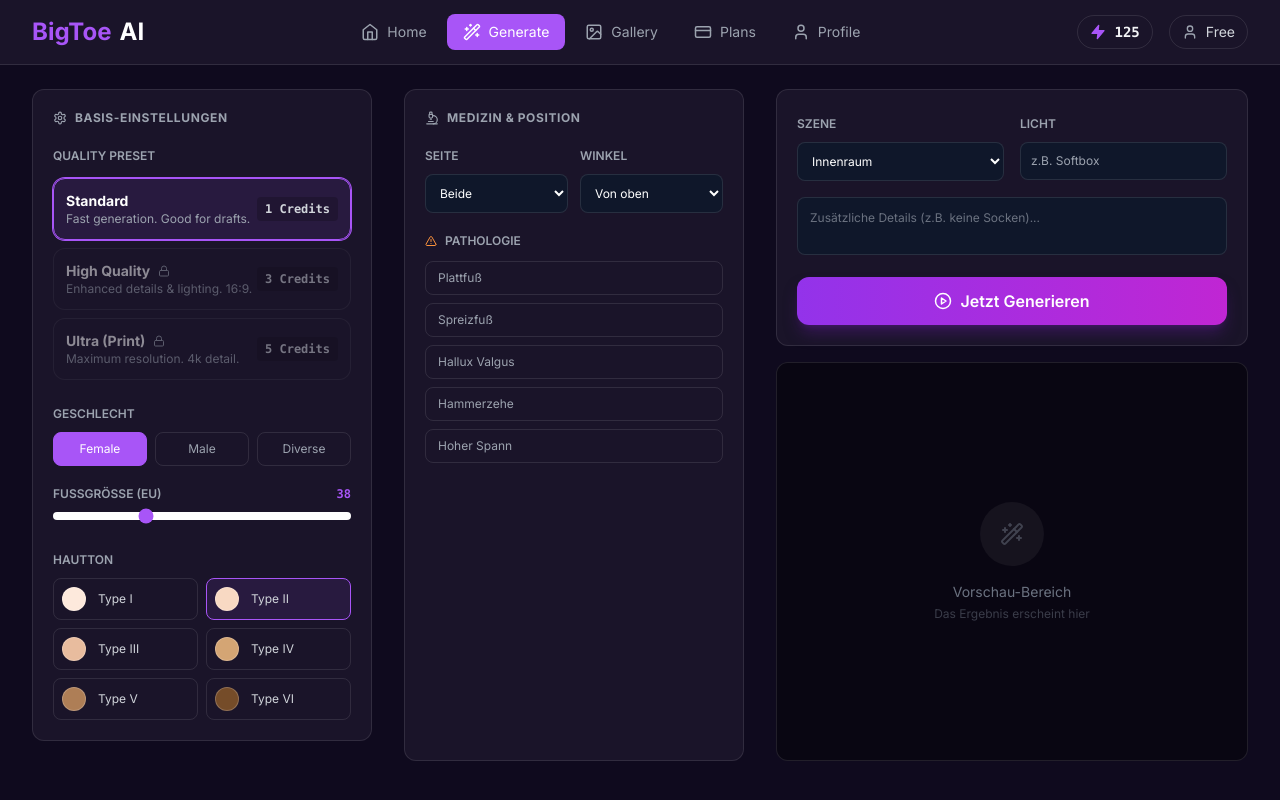
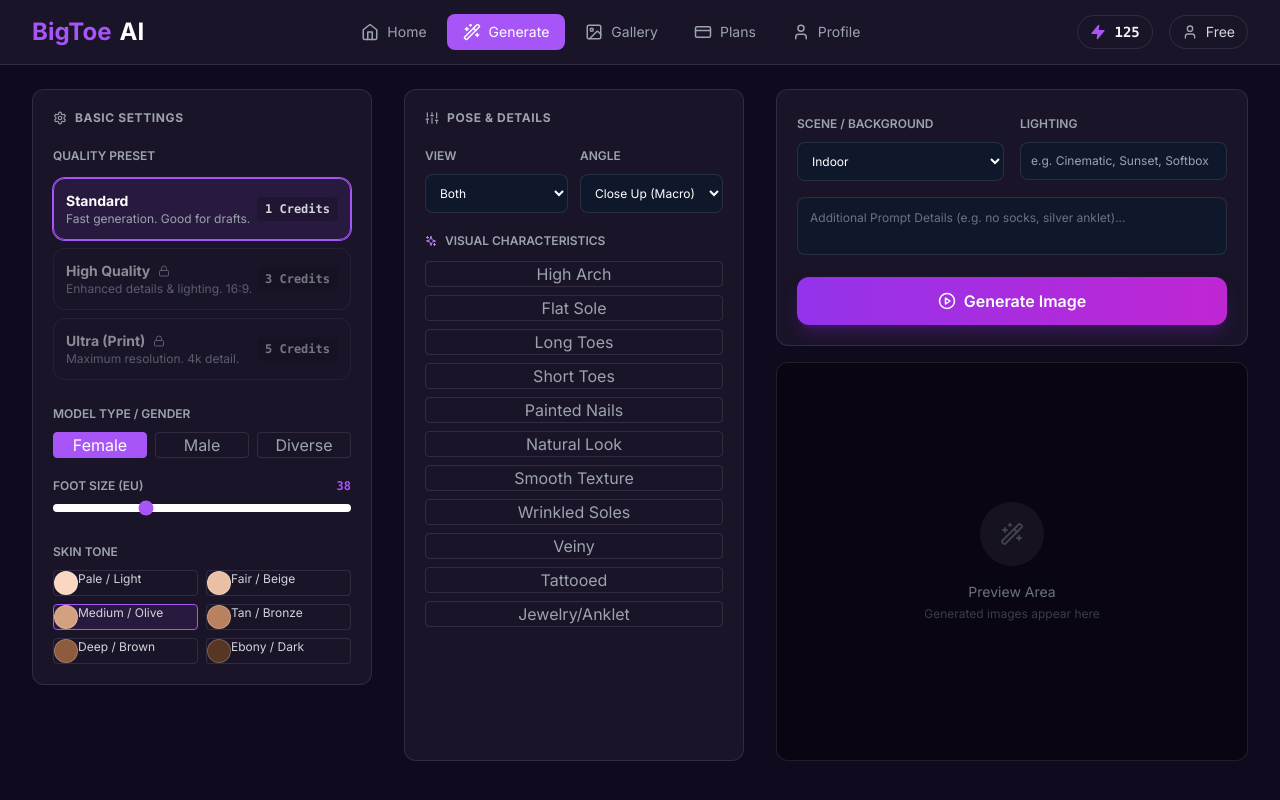
Before and after one commit to ChrisDCHelgert/Bigtoe, a React (Vite) app: page /#/generator in a window 1280 px wide. Shown: the top 800 px of the page. Built offline with nearby package versions, Linux system fonts and the light colour scheme.

Commit message:
feat(branding): pivot to creator/lifestyle platform (v2.0)

```diff
--- a/constants.ts
+++ b/constants.ts
@@ -7,28 +7,28 @@
 export const PLANS = [
   {
     id: 'basic',
-    name: 'Basic',
+    name: 'Starter',
     price: '9,99 €',
     credits: 100,
-    features: ['50 Bilder/Monat', 'Standard Qualität (HD)', 'Basis-Kategorien'],
-    description: 'Für Einzelpersonen & Einsteiger',
+    features: ['50 Images/Month', 'Standard Quality', 'Basic Styles'],
+    description: 'For casual creators & trying it out',
   },
   {
     id: 'pro',
-    name: 'Pro',
+    name: 'Creator',
     price: '19,99 €',
     credits: 500,
-    features: ['200 Bilder/Monat', 'Hohe Auflösung', 'Priorisierter Server-Zugriff', 'Keine Wartezeit'],
+    features: ['200 Images/Month', 'High Resolution', 'Priority Generation', 'No Watermarks'],
     recommended: true,
-    description: 'Für professionelle Podologen & Praxen',
+    description: 'Best for content creators & artists',
   },
   {
     id: 'premium',
-    name: 'Premium',
+    name: 'Pro',
     price: '29,99 €',
     credits: 1500,
-    features: ['Unbegrenzte Bilder', '4K Ultra-HD', 'VIP Support', 'Exklusive Stile'],
-    description: 'Für Kliniken & Großteams',
+    features: ['Uncapped Potential', '4K Ultra-HD', 'Commercial License', 'Exclusive Prompts'],
+    description: 'For power users & agencies',
   },
 ];
 
@@ -38,12 +38,27 @@
   { id: 'pro', name: 'Pro', credits: 1500, price: '49,99€' },
 ];
 
-export const MEDICAL_CONDITIONS = [
-  'Plattfuß (Flat Foot)',
-  'Spreizfuß (Splay Foot)',
-  'Hallux Valgus',
-  'Hammerzehe',
-  'Hoher Spann (High Arch)'
+export const SKIN_TONE_PRESETS = [
+  { name: 'Pale / Light', value: 'very light skin tone', hex: '#FAD7C0' },
+  { name: 'Fair / Beige', value: 'light skin tone', hex: '#EAC0A5' },
+  { name: 'Medium / Olive', value: 'medium skin tone', hex: '#D2A180' },
+  { name: 'Tan / Bronze', value: 'tan skin tone', hex: '#B88260' },
+  { name: 'Deep / Brown', value: 'dark skin tone', hex: '#8D5B3E' },
+  { name: 'Ebony / Dark', value: 'very dark skin tone', hex: '#583626' },
+];
+
+export const VISUAL_DETAILS = [
+  'High Arch',
+  'Flat Sole',
+  'Long Toes',
+  'Short Toes',
+  'Painted Nails',
+  'Natural Look',
+  'Smooth Texture',
+  'Wrinkled Soles',
+  'Veiny',
+  'Tattooed',
+  'Jewelry/Anklet',
 ];
 
 export const FORBIDDEN_WORDS = [
--- a/screens/Checkout.tsx
+++ b/screens/Checkout.tsx
@@ -42,10 +42,10 @@
     <div className="max-w-7xl mx-auto px-4 sm:px-6 lg:px-8 py-12">
       {/* Header */}
       <div className="text-center mb-16">
-        <h1 className="text-4xl font-bold mb-4">Wählen Sie Ihren Plan</h1>
+        <h1 className="text-4xl font-bold mb-4">Choose Your Plan</h1>
         <p className="text-gray-400 max-w-2xl mx-auto">
-          Professionelle KI-Werkzeuge für Ihre podologische Praxis.
-          Jederzeit kündbar. Keine versteckten Kosten.
+          Professional AI tools for creators and artists.
+          Cancel anytime. No hidden fees.
         </p>
       </div>
 
--- a/screens/Generator.tsx
+++ b/screens/Generator.tsx
@@ -1,81 +1,82 @@
+
 // screens/Generator.tsx
 // Medical-grade image generator with professional UI
 
 import React, { useState } from 'react';
 import { useNavigate } from 'react-router-dom';
-import { Wand2, PlayCircle, Eye, AlertTriangle, Settings, Microscope } from 'lucide-react';
+import { Settings, Sparkles, PlayCircle, Eye, Sliders, Wand2, RefreshCw } from 'lucide-react';
 import { Button } from '../components/Button';
 import { ImageModal } from '../components/ImageModal';
-import { enhancePrompt } from '../services/geminiService';
 import { imageService } from '../services/image/ImageService';
-import { QUALITY_PRESETS, QualityPresetId, getPreset } from '../services/image/presets';
-import { PRESETS, MEDICAL_CONDITIONS, CAMERA_ANGLES, FOOT_SIDES } from '../constants';
+import { PRESETS, VISUAL_DETAILS, SKIN_TONE_PRESETS } from '../constants';
 import { UserProfile, GeneratorParams } from '../types';
 import { GeneratorPresetsSelector } from './GeneratorWithPresets';
 
 interface GeneratorProps {
   user: UserProfile;
-  handleConsumption: (amount: number, type: 'generate' | 'upscale') => void;
-  onGenerate: (url: string, metadata: any) => void;
+  handleConsumption: (amount: number, type: string) => void;
+  onGenerate: (imageUrl: string, metadata: any) => void;
 }
-
-// Medical-grade skin tone presets
-const SKIN_TONE_PRESETS = [
-  { name: 'Type I', value: '#fde9dc', hex: '#fde9dc' },
-  { name: 'Type II', value: '#f8d9c3', hex: '#f8d9c3' },
-  { name: 'Type III', value: '#e8bc9e', hex: '#e8bc9e' },
-  { name: 'Type IV', value: '#d4a574', hex: '#d4a574' },
-  { name: 'Type V', value: '#ae7e56', hex: '#ae7e56' },
-  { name: 'Type VI', value: '#754c29', hex: '#754c29' },
-];
 
 export const Generator: React.FC<GeneratorProps> = ({ user, handleConsumption, onGenerate }) => {
   const navigate = useNavigate();
   const [loading, setLoading] = useState(false);
-  // Removed unused freeText state
-  const [selectedPreset, setSelectedPreset] = useState<QualityPresetId>('standard');
   const [generatedImage, setGeneratedImage] = useState<string | null>(null);
   const [showImageModal, setShowImageModal] = useState(false);
   const [errorMessage, setErrorMessage] = useState<string | null>(null);
+  const [selectedPreset, setSelectedPreset] = useState<keyof typeof PRESETS>('standard');
 
-  // Form State
   const [params, setParams] = useState<GeneratorParams>({
     gender: 'female',
+    skinTone: 'medium skin tone',
+    footSize: 38,
+    toeShape: 'greek',
+    perspective: 'close-up',
+    scene: 'Indoor',
     realism: 'photo',
-    footSize: 38,
-    toeShape: 'Egyptian',
-    perspective: 'POV',
-    cameraAngle: 'top',
+    customPrompt: '',
     side: 'both',
-    scene: 'Indoor',
-    skinTone: '#f8d9c3', // Default to Type II
-    customPrompt: '',
-    medicalConditions: [],
-    isRandomMode: false
+    cameraAngle: 'macro',
+    visualDetails: [],
+    lighting: '',
   });
 
+  const getPreset = (key: string) => PRESETS[key as keyof typeof PRESETS] || PRESETS.standard;
+
   const handlePreviewPrompt = () => {
-    alert('Prompt Preview (TODO: Show actual generated prompt)');
+    // Construct simplified prompt for preview
+    const attributes = [
+      params.gender,
+      params.skinTone,
+      params.side !== 'both' ? `${params.side} foot` : 'both feet',
+      params.visualDetails?.join(', '),
+      params.lighting ? `Lighting: ${params.lighting} ` : '',
+      params.customPrompt
+    ].filter(Boolean).join(', ');
+
+    alert(`Active Generation Prompt: \n\n${attributes} \n\nStrictly photorealistic, 8k uhd.`);
   };
 
   const handleGenerate = async () => {
-    if (loading) return;
-
-    setErrorMessage(null);
-    const preset = getPreset(selectedPreset);
-    const cost = preset.creditCost;
-
-    // Check credits
-    if (!user.isPremium && user.freeTrialUsed >= user.freeTrialTotal && user.credits < cost) {
-      setErrorMessage('Nicht genügend Credits verfügbar. Bitte laden Sie Credits auf oder upgraden Sie zu Premium.');
+    if (!user.isPremium && user.credits < getPreset(selectedPreset).creditCost) {
+      setErrorMessage("Insufficient credits. Please upgrade to continue.");
       return;
     }
 
+    setLoading(true);
+    setErrorMessage(null);
+
     try {
-      setLoading(true);
-
-      // Construct detailed prompt from params
-      const constructedPrompt = `Professional podiatry photo, ${params.gender} feet, size ${params.footSize}, ${params.skinTone} skin tone, ${params.view} view, ${params.lighting}, ${params.scene} setting. ${params.customPrompt}`;
+      // Build constructed prompt inside component for clarity
+      const constructedPrompt = [
+        `photorealistic ${params.gender} feet`,
+        `skin tone: ${params.skinTone} `,
+        `angle: ${params.cameraAngle} `,
+        `scene: ${params.scene} `,
+        params.visualDetails?.join(', '),
+        params.lighting,
+        params.customPrompt
+      ].filter(Boolean).join(', ');
 
       // Call image generation service
       const result = await imageService.generateImage({
@@ -87,15 +88,12 @@
       }, user.isPremium);
 
       setGeneratedImage(result.url); // Fix: valid string URL
-      handleConsumption(cost, 'generate');
+      handleConsumption(getPreset(selectedPreset).creditCost, 'generate');
       onGenerate(result.url, { params, preset: selectedPreset });
-      setErrorMessage(null);
-    } catch (error: any) {
-      console.error('Generation failed:', error);
-      // User-friendly error message
-      setErrorMessage(
-        'Die Bildgenerierung ist fehlgeschlagen. Bitte versuchen Sie es erneut oder kontaktieren Sie den Support, falls das Problem weiterhin besteht.'
-      );
+
+    } catch (error) {
+      console.error("Generierung fehlgeschlagen", error);
+      setErrorMessage("Generation failed. Please try again or check your settings.");
     } finally {
       setLoading(false);
     }
@@ -110,23 +108,23 @@
         <div className="lg:col-span-3 space-y-4 overflow-y-auto pr-2 custom-scrollbar">
           <div className="bg-brand-card rounded-xl p-5 border border-white/10">
             <h3 className="text-xs font-bold uppercase tracking-wider text-gray-400 mb-4 flex items-center gap-2">
-              <Settings size={14} /> Basis-Einstellungen
+              <Settings size={14} /> Basic Settings
             </h3>
 
             <div className="space-y-5">
               <GeneratorPresetsSelector user={user} onChangePreset={setSelectedPreset} />
 
               <div className="space-y-2">
-                <label className="text-xs font-semibold text-gray-400 uppercase">Geschlecht</label>
+                <label className="text-xs font-semibold text-gray-400 uppercase">Model Type / Gender</label>
                 <div className="grid grid-cols-3 gap-2">
                   {['Female', 'Male', 'Diverse'].map(g => (
                     <button
                       key={g}
                       onClick={() => setParams({ ...params, gender: g.toLowerCase() as any })}
-                      className={`py-2 text-xs rounded-lg border transition-colors font-medium ${params.gender === g.toLowerCase()
-                          ? 'bg-brand-primary border-brand-primary text-white'
-                          : 'bg-brand-bg border-white/10 text-gray-400 hover:border-white/30'
-                        }`}
+                      className={`py - 2 text - xs rounded - lg border transition - colors font - medium ${params.gender === g.toLowerCase()
+                        ? 'bg-brand-primary border-brand-primary text-white'
+                        : 'bg-brand-bg border-white/10 text-gray-400 hover:border-white/30'
+                        } `}
                     >
                       {g}
                     </button>
@@ -136,7 +134,7 @@
 
               <div className="space-y-2">
                 <label className="text-xs font-semibold text-gray-400 uppercase flex justify-between">
-                  <span>Fußgröße (EU)</span>
+                  <span>Foot Size (EU)</span>
                   <span className="font-mono text-brand-primary font-bold">{params.footSize}</span>
                 </label>
                 <input
@@ -150,19 +148,19 @@
               </div>
 
               <div className="space-y-2">
-                <label className="text-xs font-semibold text-gray-400 uppercase">Hautton</label>
+                <label className="text-xs font-semibold text-gray-400 uppercase">Skin Tone</label>
                 <div className="grid grid-cols-2 gap-2">
                   {SKIN_TONE_PRESETS.map((tone) => (
                     <button
                       key={tone.value}
                       onClick={() => setParams({ ...params, skinTone: tone.value })}
-                      className={`flex items-center gap-3 p-2 rounded-lg border transition-all ${params.skinTone === tone.value
-                          ? 'border-brand-primary bg-brand-primary/10'
-                          : 'border-white/10 hover:border-white/30 bg-brand-bg'
-                        }`}
+                      className={`flex items - center gap - 3 p - 2 rounded - lg border transition - all ${params.skinTone === tone.value
+                        ? 'border-brand-primary bg-brand-primary/10'
+                        : 'border-white/10 hover:border-white/30 bg-brand-bg'
+                        } `}
                     >
                       <div className="w-6 h-6 rounded-full border border-white/20 flex-shrink-0" style={{ backgroundColor: tone.hex }} />
-                      <span className="text-xs text-gray-300">{tone.name}</span>
+                      <span className="text-xs text-gray-300 truncate">{tone.name}</span>
                     </button>
                   ))}
                 </div>
@@ -171,17 +169,17 @@
           </div>
         </div>
 
-        {/* MIDDLE COL (30%) - Medical & Pose */}
+        {/* MIDDLE COL (30%) - Visual Details & Pose */}
         <div className="lg:col-span-3 space-y-4 overflow-y-auto pr-2 custom-scrollbar">
           <div className="bg-brand-card rounded-xl p-5 border border-white/10 h-full">
             <h3 className="text-xs font-bold uppercase tracking-wider text-gray-400 mb-4 flex items-center gap-2">
-              <Microscope size={14} /> Medizin & Position
+              <Sliders size={14} /> Pose & Details
             </h3>
 
             <div className="space-y-5">
               <div className="grid grid-cols-2 gap-3">
                 <div className="space-y-2">
-                  <label className="text-xs font-semibold text-gray-400 uppercase">Seite</label>
+                  <label className="text-xs font-semibold text-gray-400 uppercase">View</label>
                   <select
                     value={params.side}
                     onChange={(e) => setParams({ ...params, side: e.target.value as any })}
@@ -189,12 +187,12 @@
                     style={{ backgroundColor: '#0f172a' }}
                   >
                     {[
-                      { v: 'left', l: 'Links' }, { v: 'right', l: 'Rechts' }, { v: 'both', l: 'Beide' }
+                      { v: 'left', l: 'Left' }, { v: 'right', l: 'Right' }, { v: 'both', l: 'Both' }
                     ].map(o => <option key={o.v} value={o.v}>{o.l}</option>)}
                   </select>
                 </div>
                 <div className="space-y-2">
-                  <label className="text-xs font-semibold text-gray-400 uppercase">Winkel</label>
+                  <label className="text-xs font-semibold text-gray-400 uppercase">Angle</label>
                   <select
                     value={params.cameraAngle}
                     onChange={(e) => setParams({ ...params, cameraAngle: e.target.value as any })}
@@ -202,7 +200,7 @@
                     style={{ backgroundColor: '#0f172a' }}
                   >
                     {[
-                      { v: 'top', l: 'Von oben' }, { v: 'side', l: 'Seitlich' }, { v: '45', l: '45°' }, { v: 'macro', l: 'Makro' }
+                      { v: 'top', l: 'Top Down' }, { v: 'side', l: 'Side Profile' }, { v: '45', l: '45° Angle' }, { v: 'macro', l: 'Close Up (Macro)' }
                     ].map(o => <option key={o.v} value={o.v}>{o.l}</option>)}
                   </select>
                 </div>
@@ -210,24 +208,24 @@
 
               <div className="space-y-3">
                 <label className="text-xs font-semibold text-gray-400 uppercase flex items-center gap-2">
-                  <AlertTriangle size={12} className="text-orange-400" /> Pathologie
+                  <Sparkles size={12} className="text-purple-400" /> Visual Characteristics
                 </label>
                 <div className="grid grid-cols-1 gap-2">
-                  {MEDICAL_CONDITIONS.map(cond => (
+                  {VISUAL_DETAILS.map(detail => (
                     <button
-                      key={cond}
+                      key={detail}
                       onClick={() => {
-                        const newConds = params.medicalConditions?.includes(cond)
-                          ? params.medicalConditions.filter(c => c !== cond)
-                          : [...(params.medicalConditions || []), cond];
-                        setParams({ ...params, medicalConditions: newConds });
+                        const newDetails = params.visualDetails?.includes(detail)
+                          ? params.visualDetails.filter(c => c !== detail)
+                          : [...(params.visualDetails || []), detail];
+                        setParams({ ...params, visualDetails: newDetails });
                       }}
-                      className={`px-3 py-2 text-xs text-left rounded-lg border transition-colors ${params.medicalConditions?.includes(cond)
-                          ? 'border-orange-400 bg-orange-400/10 text-orange-300 font-semibold'
-                          : 'border-white/10 bg-brand-bg text-gray-400 hover:border-white/30'
-                        }`}
+                      className={`px - 3 py - 2 text - xs text - left rounded - lg border transition - colors ${params.visualDetails?.includes(detail)
+                        ? 'border-purple-400 bg-purple-400/10 text-purple-300 font-semibold'
+                        : 'border-white/10 bg-brand-bg text-gray-400 hover:border-white/30'
+                        } `}
                     >
-                      {cond.split('(')[0].trim()}
+                      {detail}
                     </button>
                   ))}
                 </div>
@@ -242,23 +240,23 @@
           <div className="bg-brand-card rounded-xl p-5 border border-white/10 flex-shrink-0">
             <div className="grid grid-cols-2 gap-4 mb-4">
               <div className="space-y-2">
-                <label className="text-xs font-semibold text-gray-400 uppercase">Szene</label>
+                <label className="text-xs font-semibold text-gray-400 uppercase">Scene / Background</label>
                 <select
                   value={params.scene}
                   onChange={(e) => setParams({ ...params, scene: e.target.value })}
                   className="w-full bg-brand-bg border border-white/10 rounded-lg p-2.5 text-xs text-white outline-none"
                   style={{ backgroundColor: '#0f172a' }}
                 >
-                  {['Indoor', 'Outdoor', 'Beach', 'Studio'].map(s => <option key={s} value={s}>{s === 'Indoor' ? 'Innenraum' : s === 'Outdoor' ? 'Außen' : s === 'Beach' ? 'Strand' : s}</option>)}
+                  {['Indoor', 'Outdoor', 'Beach', 'Studio', 'Bed', 'Carpet', 'Poolside'].map(s => <option key={s} value={s}>{s}</option>)}
                 </select>
               </div>
               <div className="space-y-2">
-                <label className="text-xs font-semibold text-gray-400 uppercase">Licht</label>
+                <label className="text-xs font-semibold text-gray-400 uppercase">Lighting</label>
                 <input
                   type="text"
                   value={params.lighting || ''}
                   onChange={(e) => setParams({ ...params, lighting: e.target.value })}
-                  placeholder="z.B. Softbox"
+                  placeholder="e.g. Cinematic, Sunset, Softbox"
                   className="w-full bg-brand-bg border border-white/10 rounded-lg p-2.5 text-xs text-white outline-none"
                   style={{ backgroundColor: '#0f172a' }}
                 />
@@ -270,7 +268,7 @@
                 rows={2}
                 className="w-full bg-brand-bg border border-white/10 rounded-lg p-3 text-xs text-white placeholder-gray-500 focus:border-brand-primary outline-none resize-none"
                 style={{ backgroundColor: '#0f172a' }}
-                placeholder="Zusätzliche Details (z.B. keine Socken)... "
+                placeholder="Additional Prompt Details (e.g. no socks, silver anklet)... "
                 value={params.customPrompt || ''}
                 onChange={(e) => setParams({ ...params, customPrompt: e.target.value })}
               />
@@ -286,7 +284,7 @@
             >
               <div className="flex items-center justify-center gap-2">
                 <PlayCircle size={18} />
-                <span>{loading ? 'Generiere...' : 'Jetzt Generieren'}</span>
+                <span>{loading ? 'Generating...' : 'Generate Image'}</span>
               </div>
             </Button>
             {errorMessage && <p className="text-xs text-red-400 mt-2 text-center">{errorMessage}</p>}
@@ -303,6 +301,9 @@
                   onClick={() => setShowImageModal(true)}
                 />
                 <div className="absolute bottom-4 right-4 flex gap-2 opacity-0 group-hover:opacity-100 transition-opacity">
+                  <button onClick={() => handleGenerate()} className="p-2 bg-black/60 rounded-full text-white hover:bg-black">
+                    <RefreshCw size={16} />
+                  </button>
                   <button onClick={() => setShowImageModal(true)} className="p-2 bg-black/60 rounded-full text-white hover:bg-black">
                     <Eye size={16} />
                   </button>
@@ -313,8 +314,8 @@
                 <div className="w-16 h-16 rounded-full bg-white/5 mx-auto mb-4 flex items-center justify-center">
                   <Wand2 size={24} className="opacity-50" />
                 </div>
-                <p className="text-sm">Vorschau-Bereich</p>
-                <p className="text-xs opacity-50 mt-1">Das Ergebnis erscheint hier</p>
+                <p className="text-sm">Preview Area</p>
+                <p className="text-xs opacity-50 mt-1">Generated images appear here</p>
               </div>
             )}
           </div>
@@ -326,7 +327,7 @@
         <ImageModal
           imageUrl={generatedImage}
           onClose={() => setShowImageModal(false)}
-          title="Generiertes Bild"
+          title="Generated Image"
         />
       )}
     </div>
--- a/types.ts
+++ b/types.ts
@@ -38,7 +38,7 @@
   customPrompt: string;
   side: 'left' | 'right' | 'both';
   cameraAngle: 'top' | 'side' | '45' | 'macro';
-  medicalConditions?: string[];
+  visualDetails?: string[];
   lighting?: string;
   freeText?: string;
   isRandomMode?: boolean;
```
Also changed, not shown: screens/Home.tsx (+31 -48 lines), screens/Plans.tsx (+16 -16 lines), screens/legal/AGB.tsx (+7 -3 lines), 1 other file (tests, documents, lock files or other folders).
